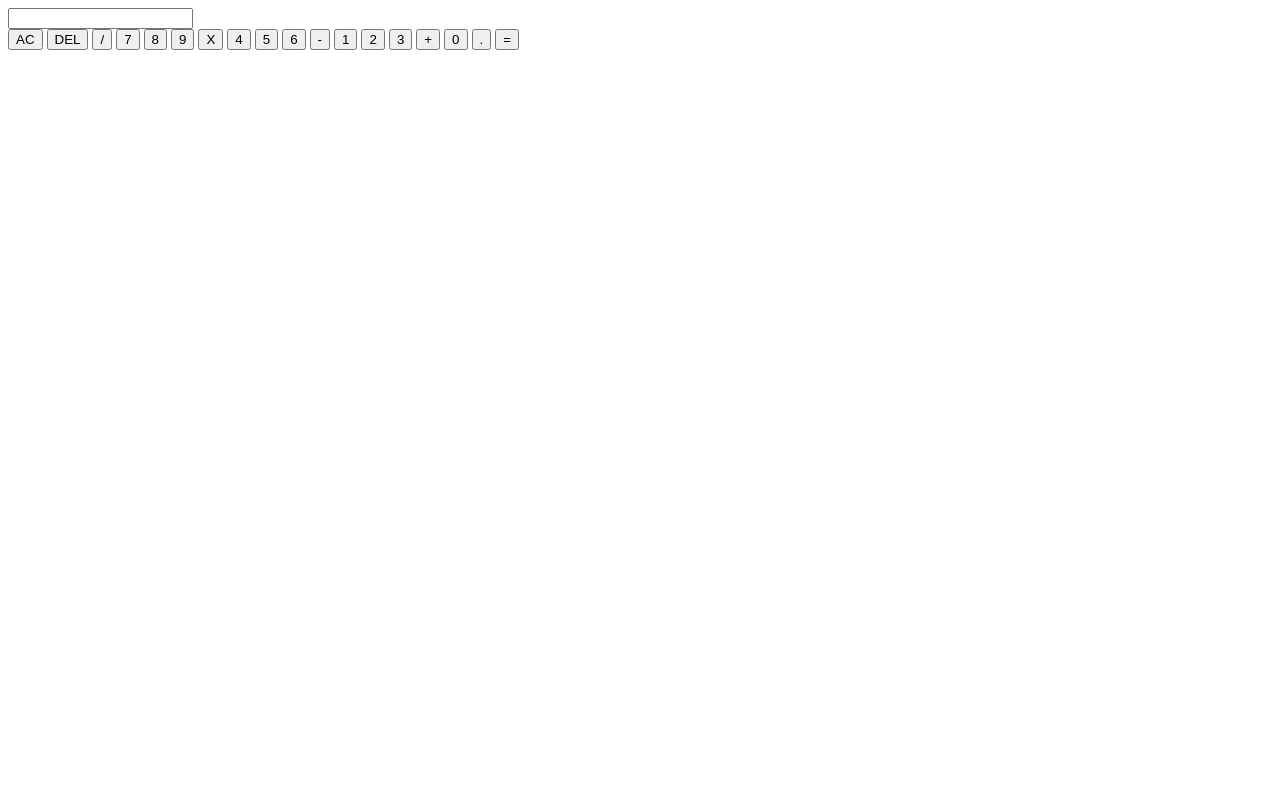
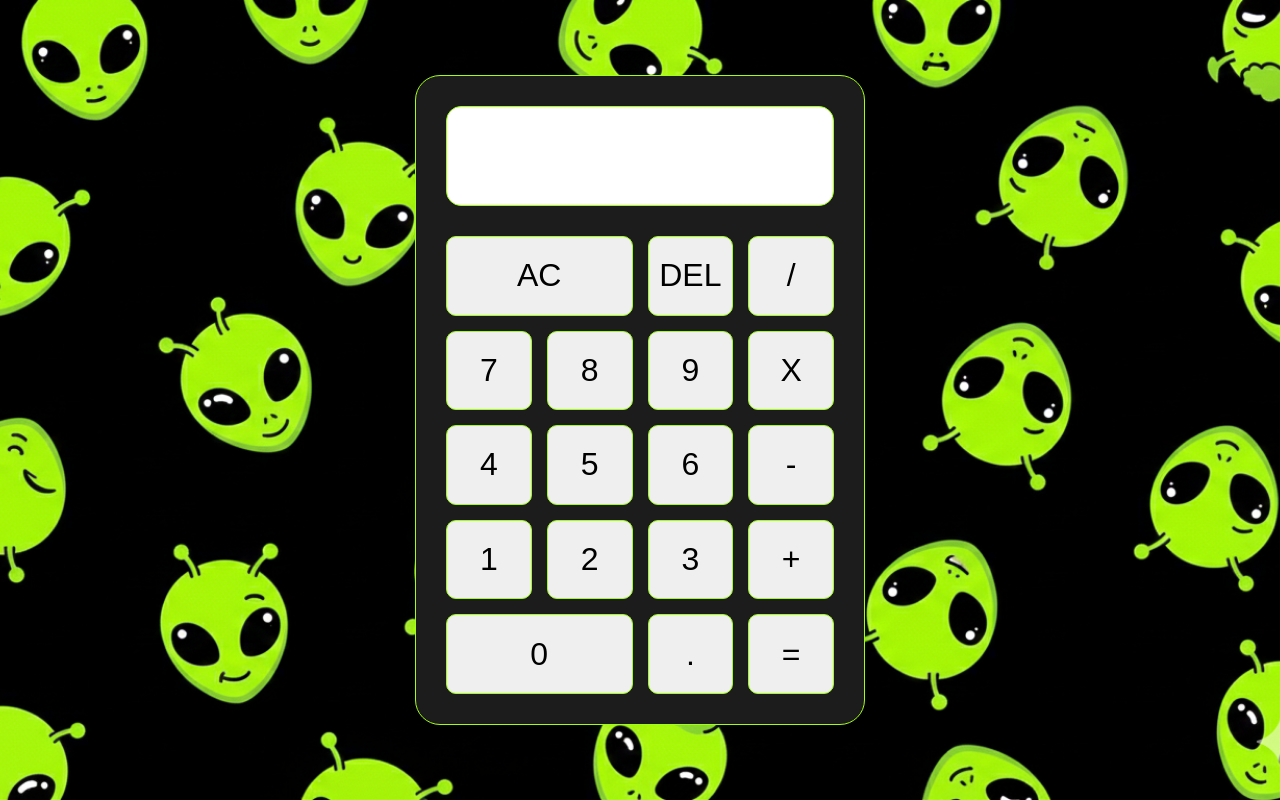
Before and after one commit to faykresnawan/Calculator-WEB, a plain HTML site: page index.html in a window 1280 px wide. Drawn offline with Linux system fonts and the light colour scheme.

Commit message:
This if for the first Style

```diff
--- /dev/null
+++ b/assets/style.css
@@ -0,0 +1,70 @@
+*{
+    margin: 0;
+    padding: 0;
+    box-sizing: border-box;
+}
+
+body{
+    height: 100vh;
+    display: flex;
+    justify-content: center;
+    align-items: center;
+    background:url(/assets/Gemini_Generated_Image_dyxd0tdyxd0tdyxd.png);
+    background-size: cover;
+    background-repeat: no-repeat ;
+    background-position: center;
+}
+
+.container{
+    height: 650px;
+    width: 450px;
+    background:#1c1c1c;
+    display: flex;
+    padding: 30px;
+    flex-direction: column;
+    align-items: center;
+    border-radius: 25px;
+    border: 1px solid #9EFE16;
+
+}
+
+.input-wrapper{
+    width: 100%;
+    margin-bottom: 30px;
+}
+
+#input{
+    height: 100px;
+    width: 100%;
+    border-radius: 15px;
+    font-size: 4rem;
+    text-align: right;
+    border: 1px solid #9EFE16;
+}
+
+.buttons-wrapper{
+    width: 100%;
+    height: 100%;
+    display: grid;
+    gap: 15px;
+    grid-template-columns:1fr 1fr 1fr 1fr ;
+    grid-template-rows: 1fr;
+    grid-auto-rows: 1fr;
+    grid-template-areas:
+    "clear clear delete divide"
+    "seven eigth nine times"
+    "four five six minus"
+    "one two three plus"
+    "zero zero comma assign"
+    ;
+}
+
+.buttons-wrapper button{
+    border-radius: 10px;
+    font-size: 2rem;
+    border: 1px solid #9EFE16;
+}
+
+.buttons-wrapper button:hover{
+    cursor: pointer;
+}
--- a/index.html
+++ b/index.html
@@ -4,6 +4,7 @@
     <meta charset="UTF-8">
     <meta name="viewport" content="width=device-width, initial-scale=1.0">
     <title>Document</title>
+    <link rel="stylesheet" href="/assets/style.css">
 </head>
 <body>
     <div class="container">
@@ -11,25 +12,26 @@
             <input type="text" id="input">
         </div>
         <div class="buttons-wrapper">
-            <button  id="clear">AC</button >
-            <button  id="delete">DEL</button >
-            <button  id="button ide">/</button >
-            <button  id="seven">7</button >
-            <button  id="eigth">8</button >
-            <button  id="nine">9</button >
-            <button  id="times">X</button >
-            <button  id="four">4</button >
-            <button  id="five">5</button >
-            <button  id="six">6</button >
-            <button  id="minus">-</button >
-            <button  id="one">1</button >
-            <button  id="two">2</button >
-            <button  id="three">3</button >
-            <button  id="plus">+</button >
-            <button  id="zero">0</button >
-            <button  id="comma">.</button >
-            <button  id="assign">=</button >
+            <button  id="clear" style="grid-area: clear">AC</button >
+            <button  id="delete" style="grid-area: delete">DEL</button >
+            <button  id="divide" style="grid-area: divide">/</button >
+            <button  id="seven" style="grid-area: seven">7</button >
+            <button  id="eigth" style="grid-area: eigth">8</button >
+            <button  id="nine" style="grid-area: nine">9</button >
+            <button  id="times" style="grid-area: times">X</button >
+            <button  id="four" style="grid-area: four">4</button >
+            <button  id="five" style="grid-area: five">5</button >
+            <button  id="six" style="grid-area: six">6</button >
+            <button  id="minus" style="grid-area: minus">-</button >
+            <button  id="one" style="grid-area: one">1</button >
+            <button  id="two" style="grid-area: two">2</button >
+            <button  id="three" style="grid-area: three">3</button >
+            <button  id="plus" style="grid-area: plus">+</button >
+            <button  id="zero" style="grid-area: zero">0</button >
+            <button  id="comma" style="grid-area: comma">.</button >
+            <button  id="assign" style="grid-area: assign">=</button >
         </div>
     </div>
+    <script src="script.js"></script>
 </body>
 </html>
```
Also changed, not shown: assets/Gemini_Generated_Image_dyxd0tdyxd0tdyxd.png (added), style.css (deleted).
